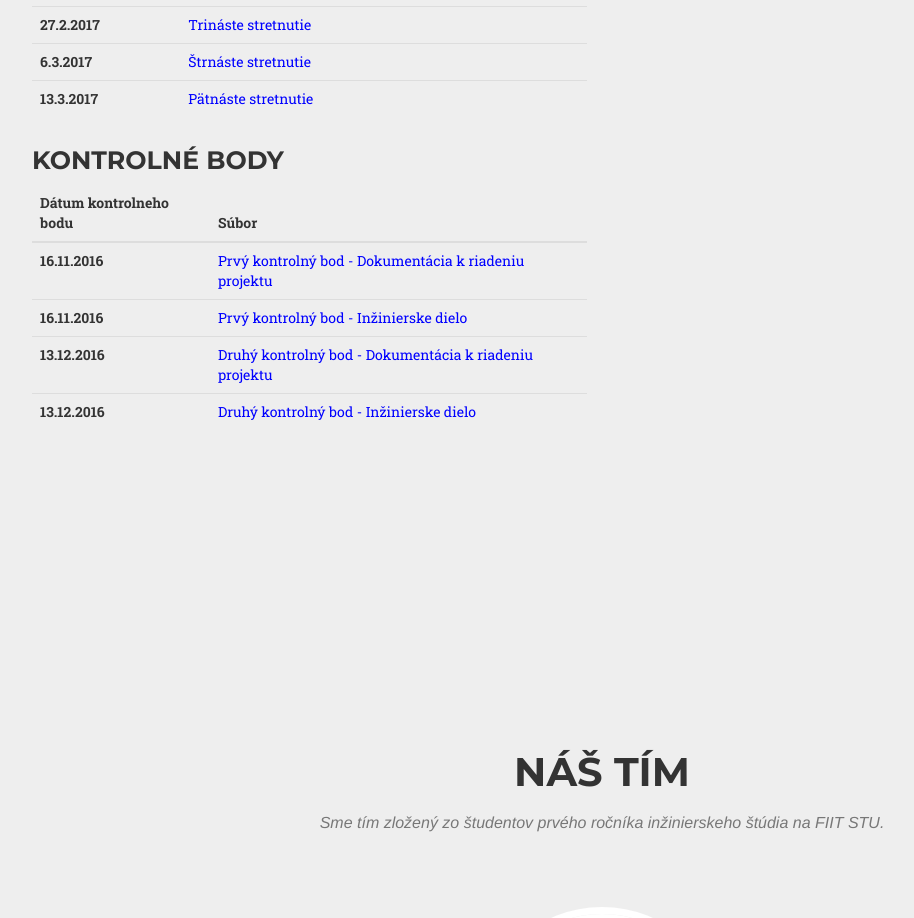
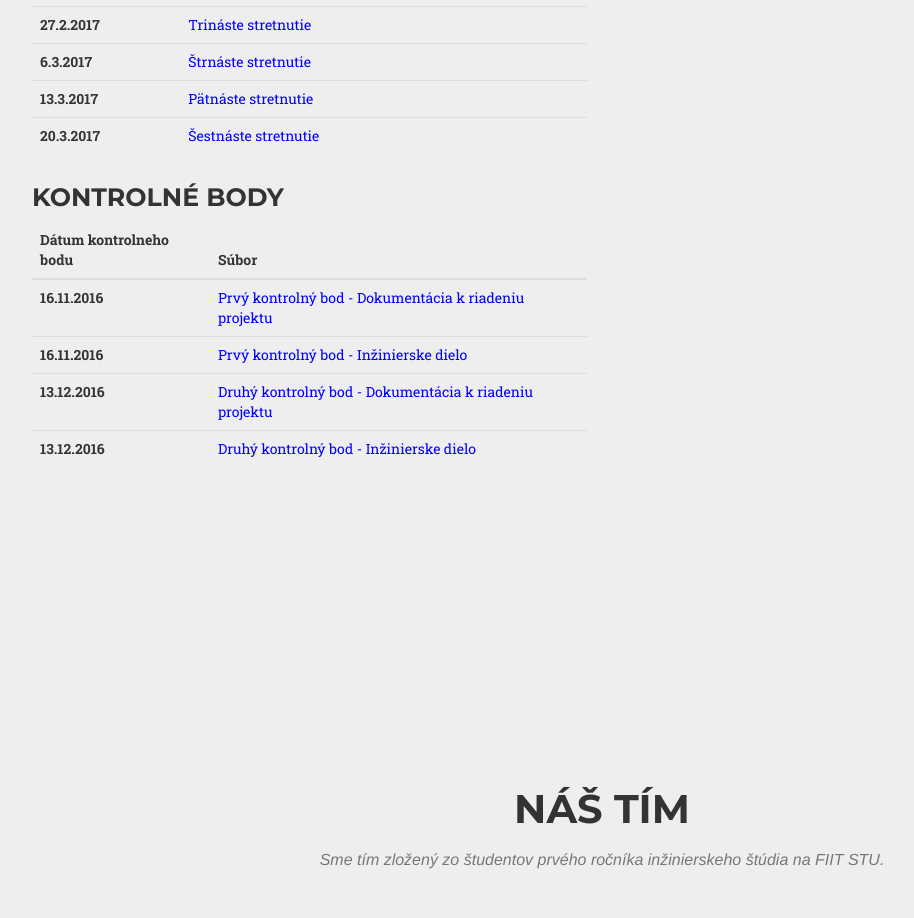
Before and after one commit to next-dimension-team/next-dimension-team.github.io, a website: page index.html in a window 1280 px wide. Shown: the part 3188-4106 px from the top of the page, without its empty margins (38-952 px from the left). Drawn offline with nearby package versions, Linux system fonts and the light colour scheme; a web font is replaced by a local one.

Commit message:
Zápisnica so 16. stretnutia

```diff
--- a/index.html
+++ b/index.html
@@ -231,6 +231,10 @@
                             <tr>
                                 <th scope="row">13.3.2017</th>
                                 <td><a href="documents/zapisnica_15.pdf" style="color:blue">Pätnáste stretnutie</a></td>
+                            </tr>
+                            <tr>
+                                <th scope="row">20.3.2017</th>
+                                <td><a href="documents/zapisnica_16.pdf" style="color:blue">Šestnáste stretnutie</a></td>
                             </tr>
                         </tbody>
                     </table>
```
Also changed, not shown: 1 other file.
